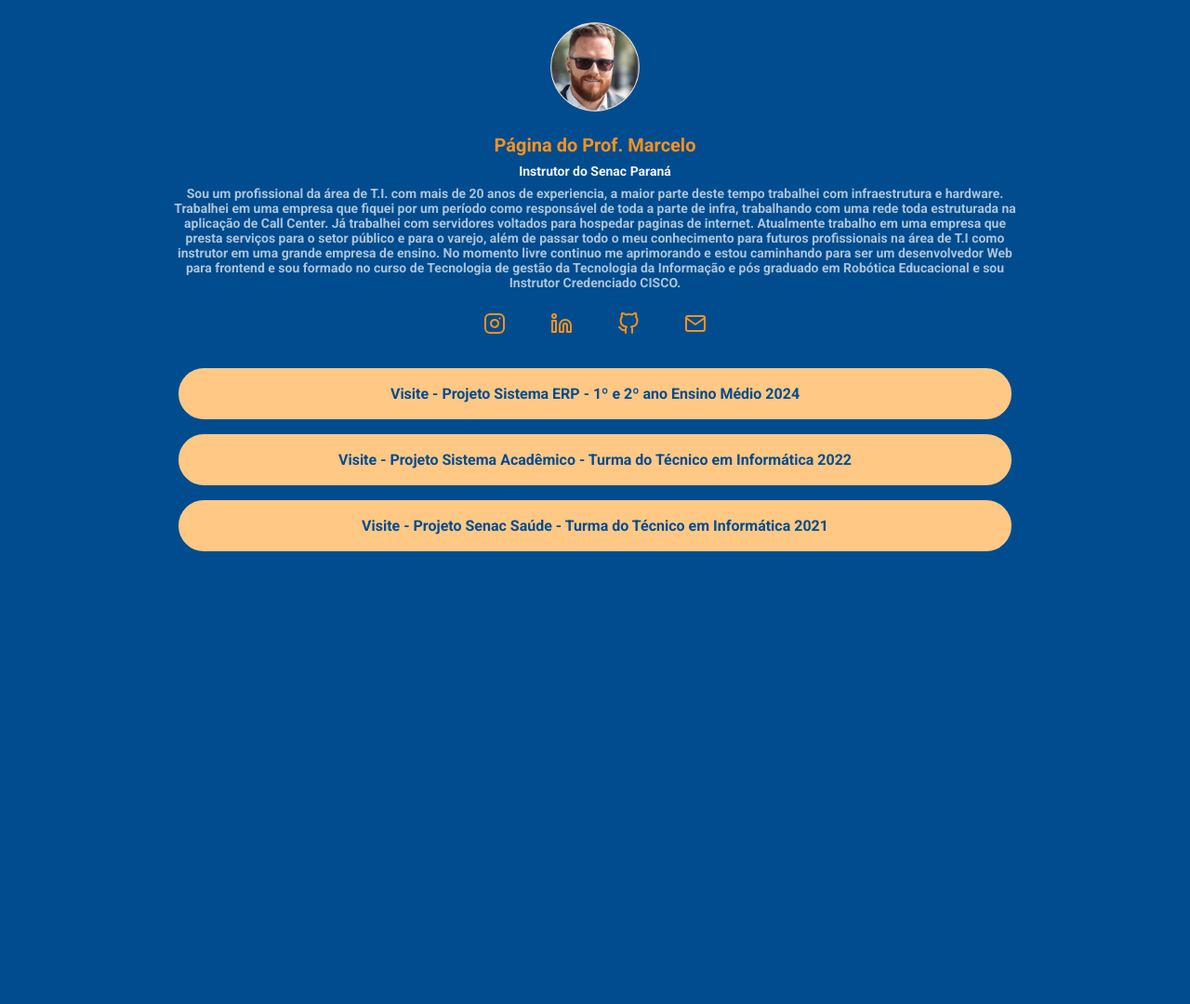
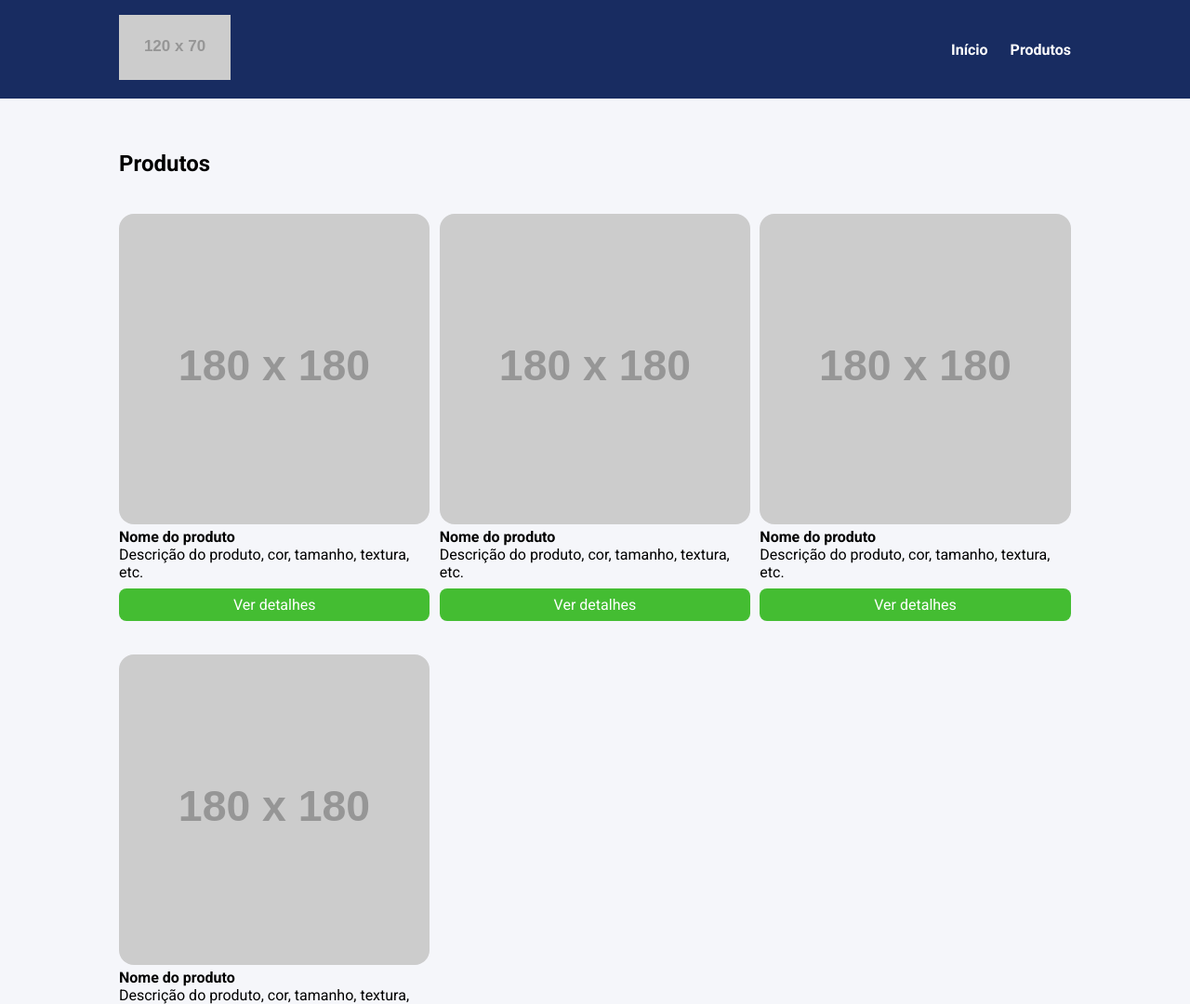
Before and after one commit to slabcouski/Ebac, a website: page index.html in a window 1280 px wide. Shown: the top 1080 px of the page at 93% size. Before the commit the page ends 800 px from the top, so only its background shows below. Drawn offline with Linux system fonts and the light colour scheme; placeholder pictures from the web are drawn by us.

Commit message:
18/01/2025 - 19:22

```diff
--- a/index.html
+++ b/index.html
@@ -1,41 +1,79 @@
 <!DOCTYPE html>
-<html lang="pt-br">
+<html lang="pt-BR">
 <head>
     <meta charset="UTF-8">
+    <meta http-equiv="X-UA-Compatible" content="IE=edge">
     <meta name="viewport" content="width=device-width, initial-scale=1.0">
-    <link rel="stylesheet" href="./build/styles/main.css">
+    <title>Document</title>
     <link rel="preconnect" href="https://fonts.googleapis.com">
     <link rel="preconnect" href="https://fonts.gstatic.com" crossorigin>
-    <link href="https://fonts.googleapis.com/css2?family=Roboto:ital,wdth,wght@0,75..100,700;1,75..100,700&display=swap" rel="stylesheet">
-    <title>Página do Prof. Marcelo</title>
+    <link href="https://fonts.googleapis.com/css2?family=Roboto:wght@400;700&display=swap" rel="stylesheet">
+    <link rel="stylesheet" href="./build/styles/main.css">
 </head>
 <body>
-    <div class="container">
-        <header>
-            <img class="profile-avatar" src="./src/images/download.png" alt="">
-            <div class="profile-bio">
-                <h1 class="profile-bio-name">Página do Prof. Marcelo</h1>
-                <h2 class="profile-bio-subtitle">Instrutor do Senac Paraná</h2>
-                <p class="profile-bio-description">Sou um profissional da área de T.I. com mais de 20 anos de experiencia, a maior parte deste tempo trabalhei com infraestrutura e hardware. Trabalhei em uma empresa que fiquei por um período como responsável de toda a parte de infra, trabalhando com uma rede toda estruturada na aplicação de Call Center. Já trabalhei com servidores voltados para hospedar paginas de internet. Atualmente trabalho em uma empresa que presta serviços para o setor público e para o varejo, além de passar todo o meu conhecimento para futuros profissionais na área de T.I como instrutor em uma grande empresa de ensino. No momento livre continuo me aprimorando e estou caminhando para ser um desenvolvedor Web para frontend e sou formado no curso de Tecnologia de gestão da Tecnologia da Informação e pós graduado em Robótica Educacional e sou Instrutor Credenciado CISCO.</p>
+    <header>
+        <div class="container">
+            <div class="branding">
+                <img src="https://placehold.co/120x70" />
             </div>
-        </header>
-        <main>
             <nav>
-                <ul class="social-links">
-                    <li><a href="https://www.instagram.com/prof.slabcouski" target="_blank"><img src="./src/images/instagram.svg" alt=""></a></li>
-                    <li><a href="https://www.linkedin.com/in/slabcouski/" target="_blank"><img src="./src/images/linkedin.svg" alt=""></a></li>
-                    <li><a href="https://github.com/slabcouski/" target="_blank"><img src="./src/images/github.svg" alt=""></a></li>
-                    <li><a href="mailto:marcelo.garcia@docente.pr.senac.br" target="_blank"><img src="./src/images/mail.svg" alt=""></a></li>
+                <ul class="menu">
+                    <li>
+                        <a href="#">Início</a>
+                    </li>
+                    <li>
+                        <a href="#">Produtos</a>
+                    </li>
                 </ul>
             </nav>
-            <nav>
-                <ul class="projects-list">
-                    <li class="projects-list-item"><a href="https://caioba.pr.senac.br/canvas/">Visite - Projeto Sistema ERP - 1º e 2º ano Ensino Médio 2024</a></li>
-                    <li class="projects-list-item"><a href="https://caioba.pr.senac.br/projetos/202200003/">Visite - Projeto Sistema Acadêmico - Turma do Técnico em Informática 2022</a></li>
-                    <li class="projects-list-item"><a href="https://caioba.pr.senac.br/projetos/202100002/assets/pages/login/frmLogin.php">Visite - Projeto Senac Saúde - Turma do Técnico em Informática 2021</a></li>
-                </ul>
-            </nav>
-        </main>
-    </div>
+        </div>
+    </header>
+    <section>
+        <div class="container">
+            <h2>Produtos</h2>
+            <ul class="products">
+                <li class="products-item">
+                    <img src="https://placehold.co/180x180" />
+                    <h4>Nome do produto</h4>
+                    <p>
+                        Descrição do produto, cor, tamanho, textura, etc.
+                    </p>
+                    <a href="#" class="products-buttons">
+                        Ver detalhes
+                    </a>
+                </li>
+                <li class="products-item">
+                    <img src="https://placehold.co/180x180" />
+                    <h4>Nome do produto</h4>
+                    <p>
+                        Descrição do produto, cor, tamanho, textura, etc.
+                    </p>
+                    <a href="#" class="products-buttons">
+                        Ver detalhes
+                    </a>
+                </li>
+                <li class="products-item">
+                    <img src="https://placehold.co/180x180" />
+                    <h4>Nome do produto</h4>
+                    <p>
+                        Descrição do produto, cor, tamanho, textura, etc.
+                    </p>
+                    <a href="#" class="products-buttons">
+                        Ver detalhes
+                    </a>
+                </li>
+                <li class="products-item">
+                    <img src="https://placehold.co/180x180" />
+                    <h4>Nome do produto</h4>
+                    <p>
+                        Descrição do produto, cor, tamanho, textura, etc.
+                    </p>
+                    <a href="#" class="products-buttons">
+                        Ver detalhes
+                    </a>
+                </li>
+            </ul>
+        </div>
+    </section>
 </body>
 </html>
--- a/src/styles/main.less
+++ b/src/styles/main.less
@@ -1,11 +1,8 @@
 @import "maps.less";
 
 @breakpointMobile: ~ "(max-width: 767px)";
-@breakpointTablet: ~ "(max-width: 768px) and (max-widht: 1023px)";
+@breakpointTablet: ~ "screen and (max-width: 1023px)";
 
-.marginBottom8{
-    margin-bottom: 8px;
-}
 
 *{
     margin: 0;
@@ -16,7 +13,6 @@
 
 body{
     background-color: #colors[backgroundColor];
-    color: #colors[textColor] ;
 }
 
 li{
@@ -24,89 +20,82 @@ li{
 }
 
 .container{
-    max-width: 960px;
+    max-width: 1024px;
     width: 100%;
     margin: 0 auto;
-    height: 100vh;
-    display: flex;
-    flex-direction: column;
 
-    @media @breakpointMobile{
-        max-width: 70%;
-    }
     @media @breakpointTablet{
         max-width: 80%;
     }
 }
 
 header {
-    padding: 24px;
+    background-color: #colors[backgroundHeader];
+    position: sticky;
+    top: 0;
+    left: 0;
 
-    .profile-avatar{
-        display: block;
-        margin: 0 auto 24px;
-        border-radius: 50%;
-        width: 96px;
-        height: 96px;
-    }
-}
+    .container{
+        display: flex;
+        justify-content: space-between;
+        align-items: center;
+        padding: 16px 0;
 
-.profile-bio{
-    text-align: center;
+        .menu{
+            display: flex;
 
-    &-name{
-        font-size: 20px;
-        color: #colors[textColorTitle];
-        font-weight: bold;
-        .marginBottom8();
-    }
-    &-subtitle{
-        font-size: 14px;
-        .marginBottom8();
-    }
-    &-description{
-        font-size: 14px;
-        opacity: 0.7;
-    }
-}
-.social-links{
-    display: flex;
-    justify-content: space-between;
-    max-width: 240px;
-    width: 100%;
-    margin: 0 auto;
+            li{
+                font-weight: bold;
+                margin-left: 24px;
 
-    li{
-        img{
-            &:hover{
-                transform: scale(1.3);
-                transition: all ease .3s;
+                a{
+                    color: #colors[textMenu];
+                    text-decoration: none;
+                }
             }
         }
     }
 }
-.projects-list{
-    margin: 32px;
+section{
+    padding: 56px 0;
 
-    &-item{
-        a{
+    .products{
+        margin-top: 40px;
+        display: grid;
+        grid-template-columns: repeat(3, 32.66%);
+        column-gap: 1%;
+        row-gap: 4%;
+        width: 100%;
+
+        &-item{
+            img{
+                width: 100%;
+                border-radius: 16px;
+            }
+        }
+        &-buttons{
+            display: block;
+            background-color: #colors[buttonProduct];
+            color: #colors[textMenu];
+            text-align: center;
+            padding: 8px 0;
+            border-radius: 8px;
+            margin-top: 8px;
             text-decoration: none;
-            background-color: #colors[buttonColor] ;
-            display: block;
-            padding: 16px 20px;
-            margin-bottom: 16px;
-            text-align: center;
-            color: #colors[textColorVisit];
-            font-weight: bold;
-            border-radius: 30px;
-            border: 2px solid #colors[buttonColor];
-            transition: all ease .5s;
 
             &:hover{
-                color: #colors[buttonColor];
-                background-color: transparent;
+                background-color: #colors[backgroundButtonProduct];
             }
         }
-
+        @media @breakpointMobile{
+            display: block;
+                &-item{
+                    margin-bottom: 32px;
+                }
+        }
+        @media @breakpointTablet{
+            grid-template-columns: repeat(2, 48.5%);
+            column-gap: 3%;
+        }
     }
 }
--- a/src/styles/maps.less
+++ b/src/styles/maps.less
@@ -1,7 +1,7 @@
 #colors() {
-    backgroundColor: #004c8f;
-    buttonColor: #FFC885;
-    textColor: #f5f6fa;
-    textColorTitle: #F6921e;
-    textColorVisit: #004c8f;
+    backgroundColor: #f5f6fa;
+    backgroundHeader: #182c61;
+    backgroundButtonProduct: #4cd137;
+    buttonProduct: #44bd32;
+    textMenu: #fff;
 }
```
Also changed, not shown: build/styles/main.css, src/images/download.png (deleted), src/images/github.svg (deleted), src/images/instagram.svg (deleted), src/images/linkedin.svg (deleted), src/images/mail.svg (deleted).
